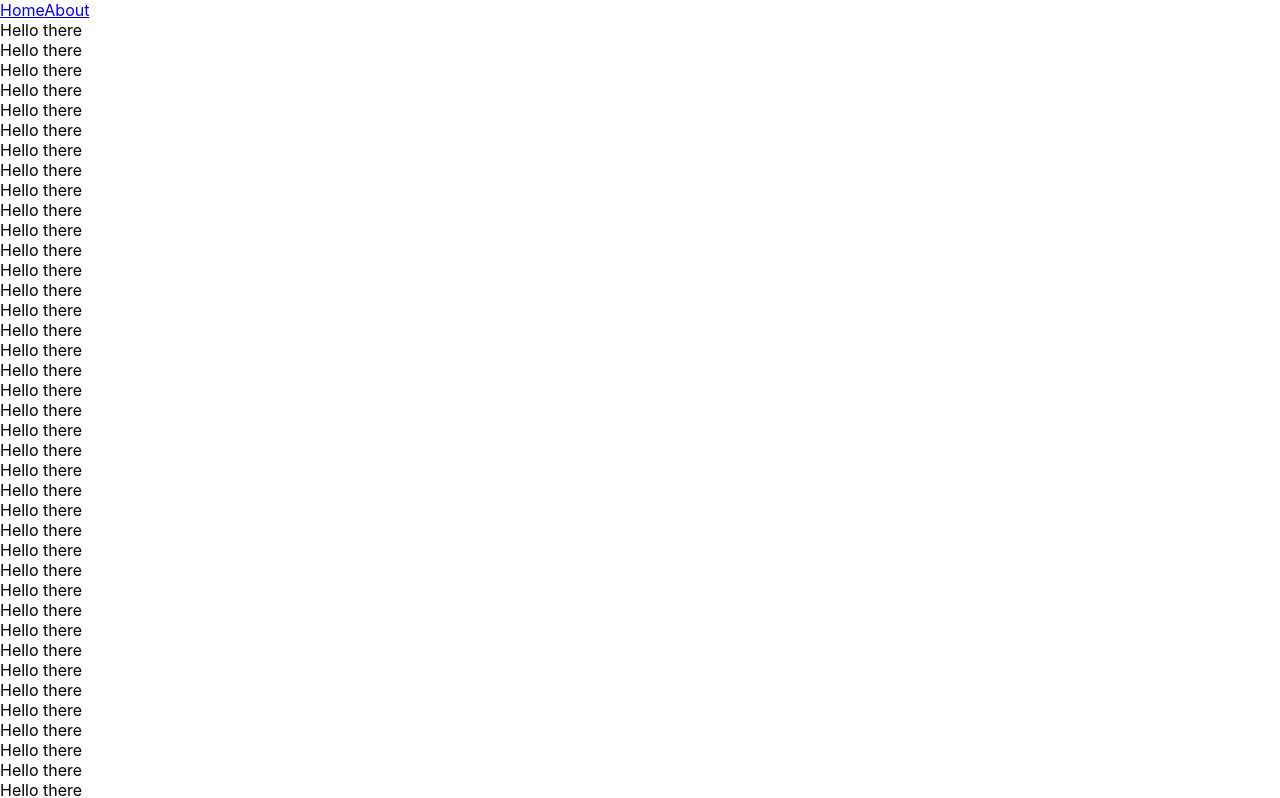
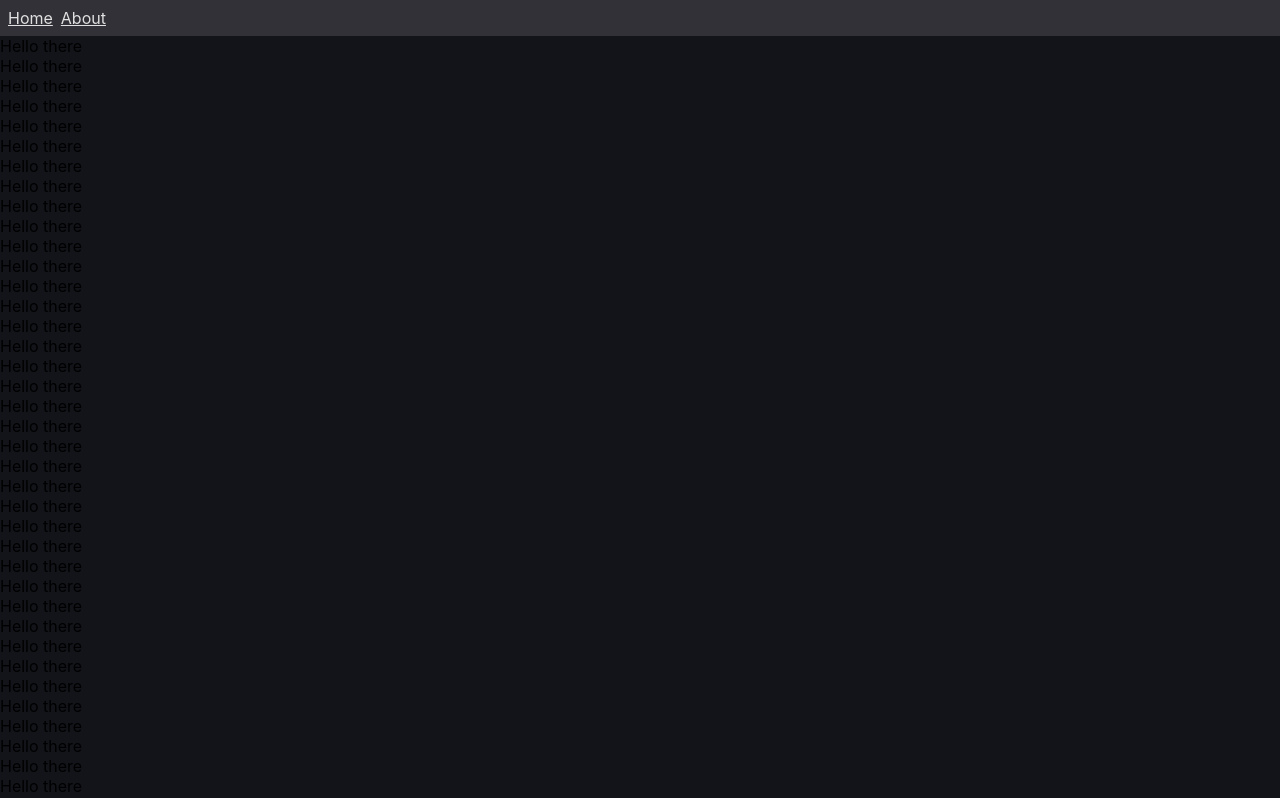
Before and after one commit to alexander-i-yang/alexander-i-yang.github.io, a React (Create React App) app: page / in a window 1280 px wide. Shown: the top 798 px of the page. Built offline with nearby package versions, Linux system fonts and the light colour scheme; the HTML template or start-up script is replaced by a standard one.

Commit message:
navbar sass test styling

```diff
--- a/src/App.css
+++ b/src/App.css
@@ -1,3 +1,18 @@
+body {
+  margin: 0;
+}
 
+nav {
+  background-color: #313137;
+  padding: 8px;
+}
+nav a {
+  color: #e0e0e0;
+  margin-right: 8px;
+}
+
+.app {
+  background-color: #13141a;
+}
 
 /*# sourceMappingURL=App.css.map */
--- a/src/App.js
+++ b/src/App.js
@@ -8,7 +8,7 @@ import About from './About.js';
 class App extends React.Component {
     render() {
         return (
-            <div className="App">
+            <div className="app">
                 <Router>
                     <nav>
                         <Link to="/">Home</Link>
--- a/src/App.scss
+++ b/src/App.scss
@@ -1,6 +1,26 @@
 $primary-color: #1e65a7;
 $secondary-color: #25b396;
+$bg-color: #13141a;
+$card-color-20: #313137;
 
-* {
+$primary-text-color: #e0e0e0;
+$secondary-text-color: #a0a0a0;
 
+body {
+  margin: 0;
 }
+
+nav {
+  background-color: $card-color-20;
+  padding: 8px;
+  //box-shadow:
+
+  a {
+    color: $primary-text-color;
+    margin-right: 8px;
+  }
+}
+
+.app {
+  background-color: $bg-color;
+}
```
Also changed, not shown: 1 other file (tests, documents, lock files or other folders).
